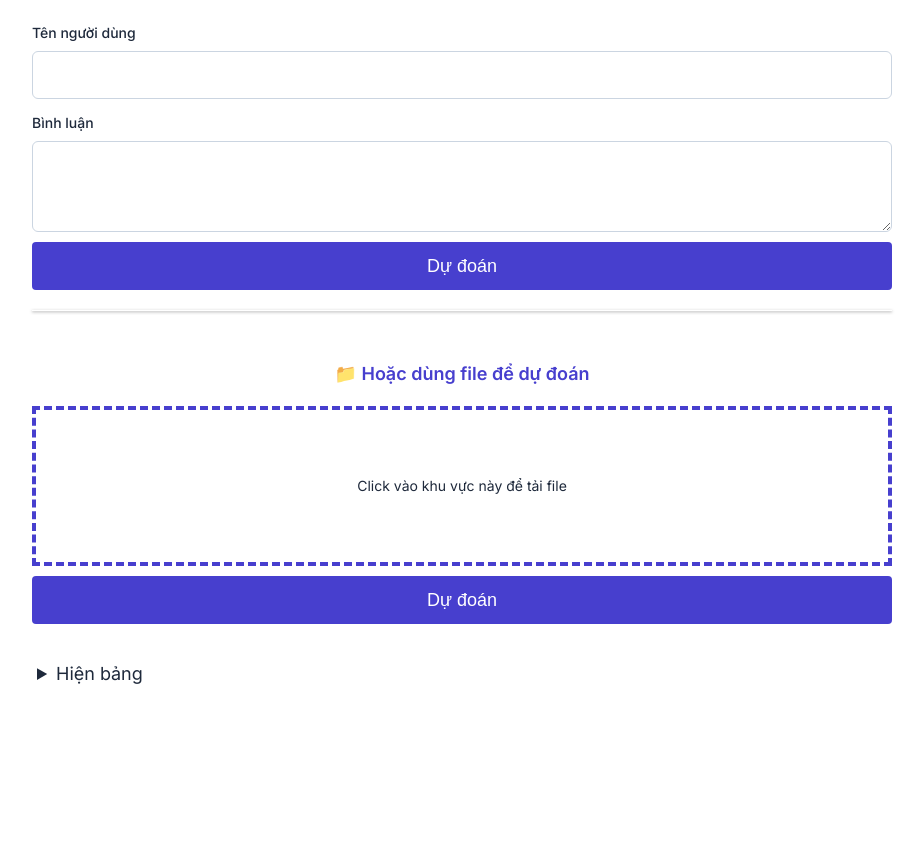
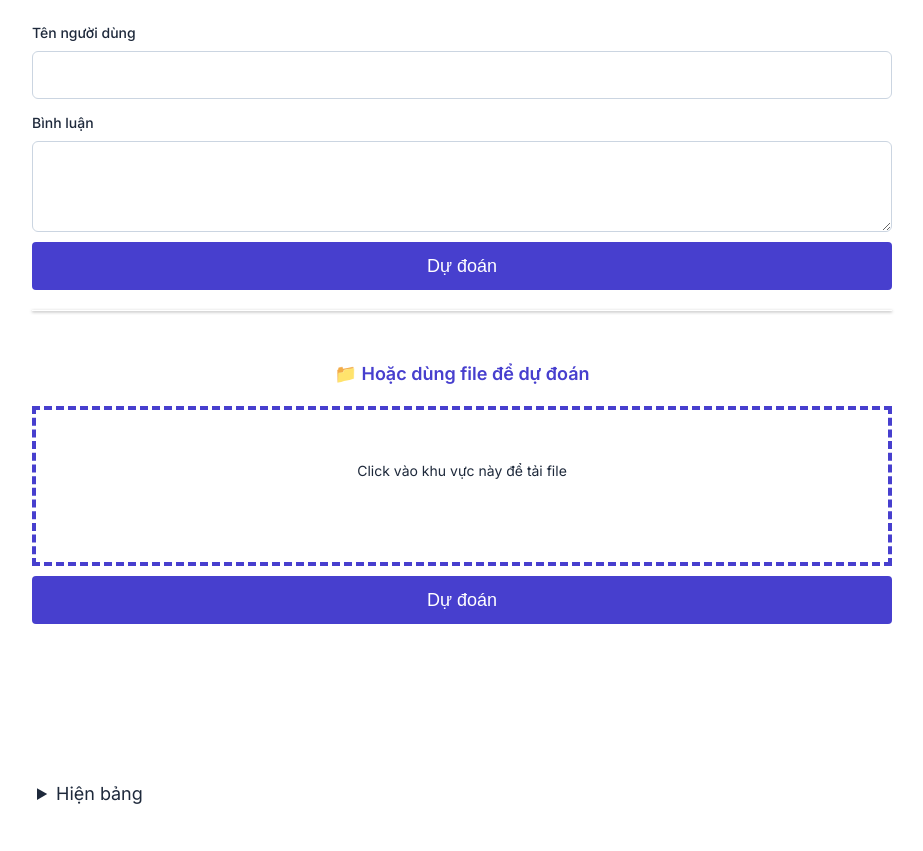
Before and after one commit to HienB1812267/sentiment-analysis-tgdd, a Flask app: page / in a window 1280 px wide. Shown: the part 156-1007 px from the top of the page, without its empty margins (178-1101 px from the left). Before the commit the page ends 840 px from the top, so only its background shows below. Run offline with Flask 2, Linux system fonts and the light colour scheme; some libraries are stand-ins or nearby versions.

Commit message:
style css for ressult and file  upload

```diff
--- a/static/index_css.css
+++ b/static/index_css.css
@@ -154,6 +154,9 @@ html {
     cursor: pointer;
     transition: all 0.1s linear;
 }
+.content__formInput button .dang_du_doan{
+    /* display: none; */
+}
 
 .content__formInput button:hover {
     background-color: #2f26d3;
@@ -240,7 +243,37 @@ details .content {
     flex-direction: column;
     font-size: 18px;
     cursor: pointer;
+    margin: 0 auto;
+    margin-top: 40px;
+    width: 900px;
+    padding: 20px;
 }
+
+#result p {
+    font-size: 16px;
+    padding-left: 20px;
+}
+
+#result #result__predict{
+    font-size: 18px;
+    font-weight: 600;
+    color: #473fce;
+    margin-bottom: 10px;
+}
+
+#result #result__name {
+    font-weight: 600;
+    margin-bottom: 5px;
+}
+
+#result #result__comment {
+    margin-bottom: 5px;
+}
+
+#result #result__model {
+    font-weight: 600;
+}
+
 
 .indicator {
     width: 860px;
@@ -286,12 +319,20 @@ details .content {
 
 .file-upload p {
     position: absolute;
-    top: 50%;
+    top: 40%;
     left: 50%;
     transform: translate(-50%, -50%);
     font-size: 14px;
     color: #1e293b;
     z-index: 9;
+}
+
+.file-upload #file__name{
+    font-size: 18px;
+    font-weight: 600;
+    color: #473fce;
+    margin-top: 10px;
+    top: 50%;
 }
 
 .file-upload button {
@@ -322,4 +363,51 @@ details {
     padding: 20px;
 }
 
-summary {}
+
+/* Result Table */
+#result__table{
+    max-width: 900px;
+    margin: 0 auto;
+    padding: 20px;
+}
+
+#result-table__predict{
+    font-size: 18px;
+    font-weight: 600;
+    color: #473fce;
+    margin-bottom: 10px;
+}
+
+#result__table table {
+
+    border-radius: 8px;
+    height: 400px;
+    overflow-y: auto;
+    border: 1px solid rgb(203 213 225);
+}
+
+
+#result__table table thead {
+    background-color: #473fce;
+    color: #fff;
+    border-bottom: 1px solid rgb(203 213 225);
+
+}
+
+#result__table table thead th {
+    font-size: 16px;
+    font-weight: 500;
+    padding: 5px;
+}
+#result__table table tbody tr{
+    border-bottom: 1px solid rgb(203 213 225);
+
+}
+
+
+#result__table table tbody tr td {
+    font-size: 16px;
+    font-weight: 500 !important;
+    padding: 10px;
+
+}
--- a/templates/index.html
+++ b/templates/index.html
@@ -44,7 +44,8 @@
                 <label for="input_comment">Bình luận</label>
                 <textarea name="input_comment" id="input_comment" cols="50" rows="3"></textarea>
             </div>
-            <button type="button" id="add_comment">Dự đoán</button>
+            <button type="button" id="add_comment"><span class="du_doan">Dự đoán</span><span class="dang_du_doan">Đang
+                    dự đoán...</span></button>
         </form>
 
         <div class="indicator">
@@ -58,16 +59,19 @@
             <div class="file-upload__warpper">
                 <input type="file" accept=".csv" id="file__input" draggable="true">
                 <p>Click vào khu vực này để tải file</p>
+                <p id='file__name'></p>
             </div>
-            <button type="button" id="file__button">Dự đoán</button>
+            <button type="button" id="file__button"><span class="du_doan_file">Dự đoán</span><span
+                    class="dang_du_doan_file">Đang dự đoán...</span></button>
         </div>
         <div id="result">
+            <h2 id="result__predict"></h2>
             <p id="result__name"></p>
             <p id="result__comment"></p>
             <p id="result__model"></p>
         </div>
         <div id="result__table">
-
+            <h2 id="result-table__predict"></h2>
         </div>
         <details>
             <summary onclick="on_off(this)" style="cursor: pointer; font-size: 18px; padding: 5px;">Hiện bảng</summary>
@@ -92,6 +96,18 @@
 <script src="https://www.gstatic.com/firebasejs/8.10.0/firebase-app.js"></script>
 <script src="https://www.gstatic.com/firebasejs/8.10.0/firebase-firestore.js"></script>
 <script type="text/javascript">
+
+    //  Du doan nhap
+    var dang_du_doan = document.querySelector(".dang_du_doan");
+    dang_du_doan.style.display = "none";
+    var du_doan = document.querySelector(".du_doan");
+
+    // Du doan cho file
+    var dang_du_doan_file = document.querySelector(".dang_du_doan_file");
+    dang_du_doan_file.style.display = "none";
+    var du_doan_file = document.querySelector(".du_doan_file");
+
+
 
     function view_source() {
         window.open("https://github.com/HienB1812267/sentiment-analysis-tgdd", "_blank");
@@ -189,7 +205,11 @@
                 name: name.value,
                 comment: comment.value
             }, { name: "123", comment: "321" }];
-            console.log(entry)
+
+            // Loading
+            dang_du_doan.style.display = 'block';
+            du_doan.style.display = 'none';
+
             var res = await fetch("/predict", {
                 method: "POST",
                 body: JSON.stringify(entry),
@@ -197,34 +217,54 @@
                     "content-type": "application/json"
                 })
             })
+
             var output = await res.json();
             output = output['result'][0]
+            var get_tag_result__predict = document.getElementById("result__predict");
+            get_tag_result__predict.innerText = 'Đánh giá của bạn:';
             var get_tag_name = document.getElementById("result__name");
-            get_tag_name.innerText = output['name'];
+            get_tag_name.innerText = `Tên người dùng: ${output['name']}`;
             var get_tag_comment = document.getElementById("result__comment");
-            get_tag_comment.innerText = output['comment'];
+            get_tag_comment.innerText = `Nội dung bình luận: ${output['comment']}`;
             var get_tag_result_model = document.getElementById("result__model");
-            get_tag_result_model.innerText = output['result'];
+            get_tag_result_model.innerText = `Kết quả: ${output['result']}`;
+
+            dang_du_doan.style.display = 'none';
+            du_doan.style.display = 'block';
+
             render()
         }
     }
 
     file_button = document.getElementById("file__button")
+    var file__input = document.getElementById("file__input")
+    var input;
+    file__input.onchange = function (e) {
+        input = e.target.files[0];
+        var file__name = document.getElementById('file__name');
+        file__name.innerHTML = `${input.name} (${input.size/1000} kB)`;
+    }
+
+
     file_button.onclick = async function () {
         // e.preventDefault();
-        var file = document.getElementById("file__input")
-        var input = file.files[0];
         if (!input)
             alert("File không được để trống, file phải là định dạng csv");
         else {
             var entry = []
             var data
             const reader = new FileReader();
+
             reader.onload = async function (e) {
                 const text = e.target.result;
                 data = csvToArray(text, '\t');
                 if (!data[data.length - 1]['name'])
                     data.pop();
+
+                // Loading
+                dang_du_doan_file.style.display = 'block';
+                du_doan_file.style.display = 'none';
+
                 var res = await fetch("/predict", {
                     method: "POST",
                     body: JSON.stringify(data),
@@ -233,8 +273,15 @@
                     })
                 })
                 var output = await res.json();
+
+                dang_du_doan_file.style.display = 'none';
+                du_doan_file.style.display = 'block';
+
+
                 output = output['result'];
                 // console.log(output)
+                var get_tag_result_table__predict = document.getElementById("result-table__predict");
+                get_tag_result_table__predict.innerText = 'Kết quả đánh giá:';
                 var result_table = document.getElementById("result__table");
                 var table = document.createElement("table");
                 result_table.appendChild(table);
@@ -254,7 +301,6 @@
                 var tbody = document.createElement("tbody")
                 table.appendChild(tbody)
                 for (var line of output) {
-                    console.log(line)
                     var tr = document.createElement("tr")
                     var td = document.createElement("td");
                     td.innerText = line['name']
```
